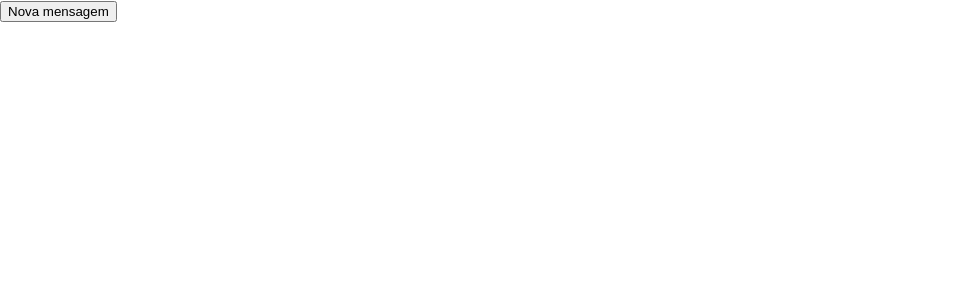
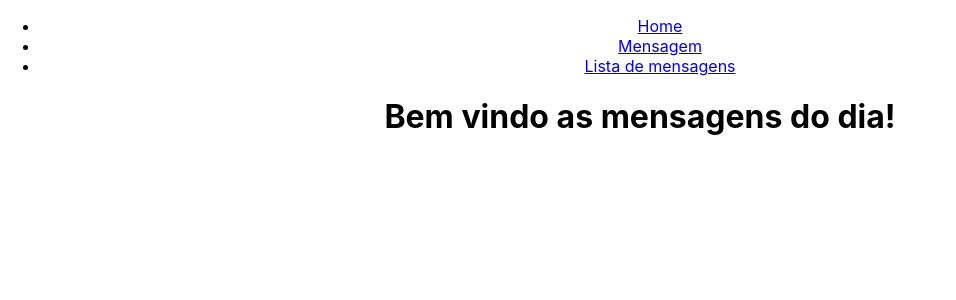
Before and after one commit to MoisesSS1/api_mensagens, a React (Create React App) app: page / in a window 1280 px wide. Shown: the top 300 px of the page, without its empty margins (0-956 px from the left). Built offline with nearby package versions, Linux system fonts and the light colour scheme; no server answers.

Commit message:
estruturando roteamento base

```diff
--- a/src/App.jsx
+++ b/src/App.jsx
@@ -1,38 +1,42 @@
 import { useState, useEffect } from 'react';
+
+import './App.css'
+import Nav from './components/Nav';
 
 function App() {
 
-const [message, setMessage] = useState(null)
-const [messages, setMessages] = useState([])
-const [account,setAccount] = useState(0)
+// const [message, setMessage] = useState(null)
+// const [messages, setMessages] = useState([])
+// const [account,setAccount] = useState(0)
 
-useEffect(()=>{
+// useEffect(()=>{
 
-  const fetchData = async ()=>{
-    const url = "https://api.adviceslip.com/advice"
+//   const fetchData = async ()=>{
+//     const url = "https://api.adviceslip.com/advice"
 
-    const res = await fetch(url)
-    const data = await res.json()
+//     const res = await fetch(url)
+//     const data = await res.json()
 
-    setMessage(data.slip)
+//     setMessage(data.slip)
 
-    setMessages([...messages, data.slip.advice])
+//     setMessages([...messages, data.slip.advice])
 
-  }
+//   }
 
-  fetchData()
+//   fetchData()
 
 
-},[account])
+// },[account])
 
   return (
-    <div className="App">
 
-    {message && <h1 key={message.id}>{message.advice}</h1>}
+    <div className='App'>
+    <Nav />
 
-    <button onClick={()=>setAccount(account +1)}>Nova mensagem</button>
 
     </div>
+
+
   );
 }
 
--- /dev/null
+++ b/src/components/Nav.jsx
@@ -0,0 +1,18 @@
+import { Link, Outlet } from 'react-router-dom';
+
+const Nav = () => {
+  return (
+    <>
+    <nav id='nav'>
+      <ul>
+      <li><Link to='/'>Home</Link></li>
+        <li><Link to='/message'>Mensagem</Link></li>
+        <li><Link to='/listmessages'>Lista de mensagens</Link></li>
+      </ul>
+    </nav>
+      <Outlet/>
+    </>
+  )
+}
+
+export default Nav
--- a/src/index.js
+++ b/src/index.js
@@ -1,13 +1,29 @@
 import React from 'react';
 import ReactDOM from 'react-dom/client';
 import './index.css';
+import reportWebVitals from './reportWebVitals';
+import { BrowserRouter, Routes, Route } from 'react-router-dom';
+
+//Components
 import App from './App';
-import reportWebVitals from './reportWebVitals';
+import Home from './pages/Home'
+import ListMessage from './pages/ListMessages'
+import Message from './pages/Message'
 
 const root = ReactDOM.createRoot(document.getElementById('root'));
 root.render(
   <React.StrictMode>
-    <App />
+    <BrowserRouter>
+    <Routes>
+      <Route element={<App/>}>
+        <Route path='/' element={<Home/>}/>
+        <Route path='/listmessages' element={<ListMessage />}/>
+        <Route path='/message' element={<Message />} />
+
+      </Route>
+    </Routes>
+    </BrowserRouter>
+
   </React.StrictMode>
 );
 
--- a/src/pages/Home.jsx
+++ b/src/pages/Home.jsx
@@ -2,7 +2,10 @@ import React from 'react'
 
 const Home = () => {
   return (
-    <div>Home</div>
+    <div id='home'>
+      <h1>Bem vindo as mensagens do dia!</h1>
+
+    </div>
   )
 }
 
```
Also changed, not shown: src/pages/Nav.jsx (deleted, +0 -9 lines).
